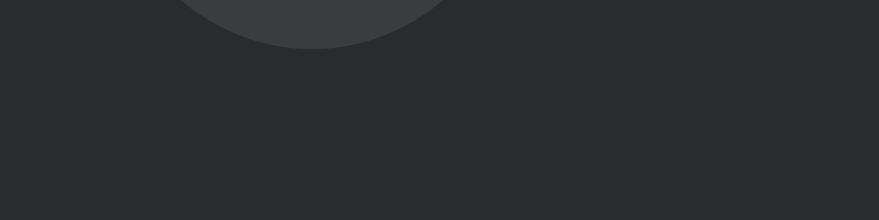
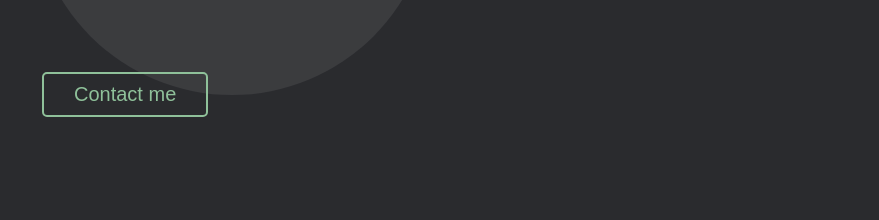
Before and after one commit to PedroEnciso/pedro_enciso, a plain HTML site: page index.html in a window 1280 px wide. Shown: the part 405-625 px from the top of the page, without its empty margins (148-1027 px from the left). Drawn offline with Linux system fonts and the light colour scheme.

Commit message:
responsive typography and hero

```diff
--- a/styles/styles.scss
+++ b/styles/styles.scss
@@ -12,6 +12,18 @@ $font-text: "Poppins", sans-serif;
   margin: 0;
   padding: 0;
   box-sizing: border-box;
+}
+
+html {
+  font-size: 16px;
+
+  @media only screen and (min-width: 600px) {
+    font-size: 18px;
+  }
+
+  @media only screen and (min-width: 1200px) {
+    font-size: 20px;
+  }
 }
 
 body {
@@ -150,6 +162,13 @@ nav {
   z-index: -1;
 }
 
+@media only screen and (min-width: 600px) {
+  .hero_section::before {
+    left: 190px;
+    transform: translateX(-50%);
+  }
+}
+
 .hero_section {
   margin-top: 3rem;
   height: 70vh;
@@ -160,6 +179,13 @@ nav {
 
   button {
     margin-top: 4rem;
+  }
+}
+
+@media only screen and (min-width: 600px) {
+  .hero_section {
+    margin-top: 10vh;
+    height: 60vh;
   }
 }
 
```
Also changed, not shown: styles/styles.css, 1 other file.
